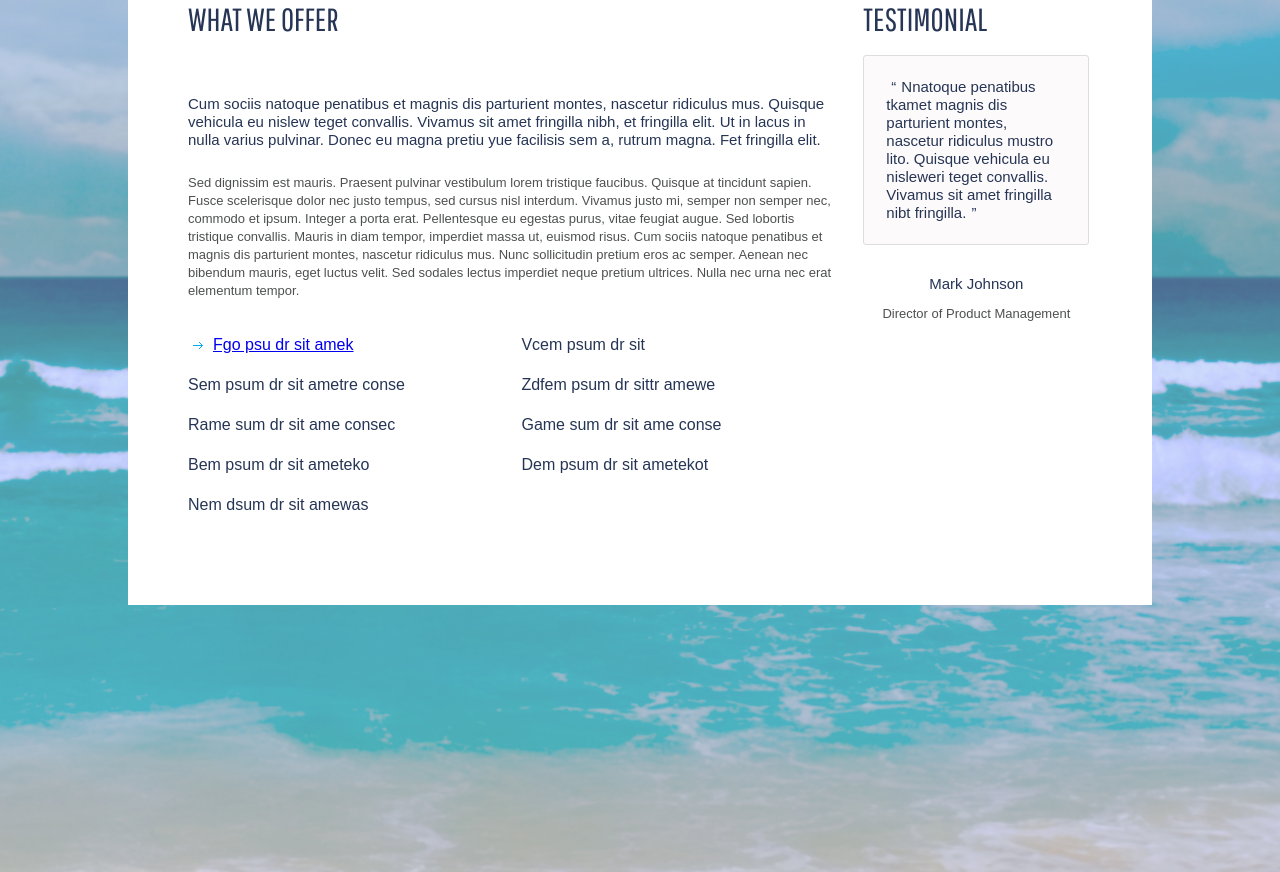
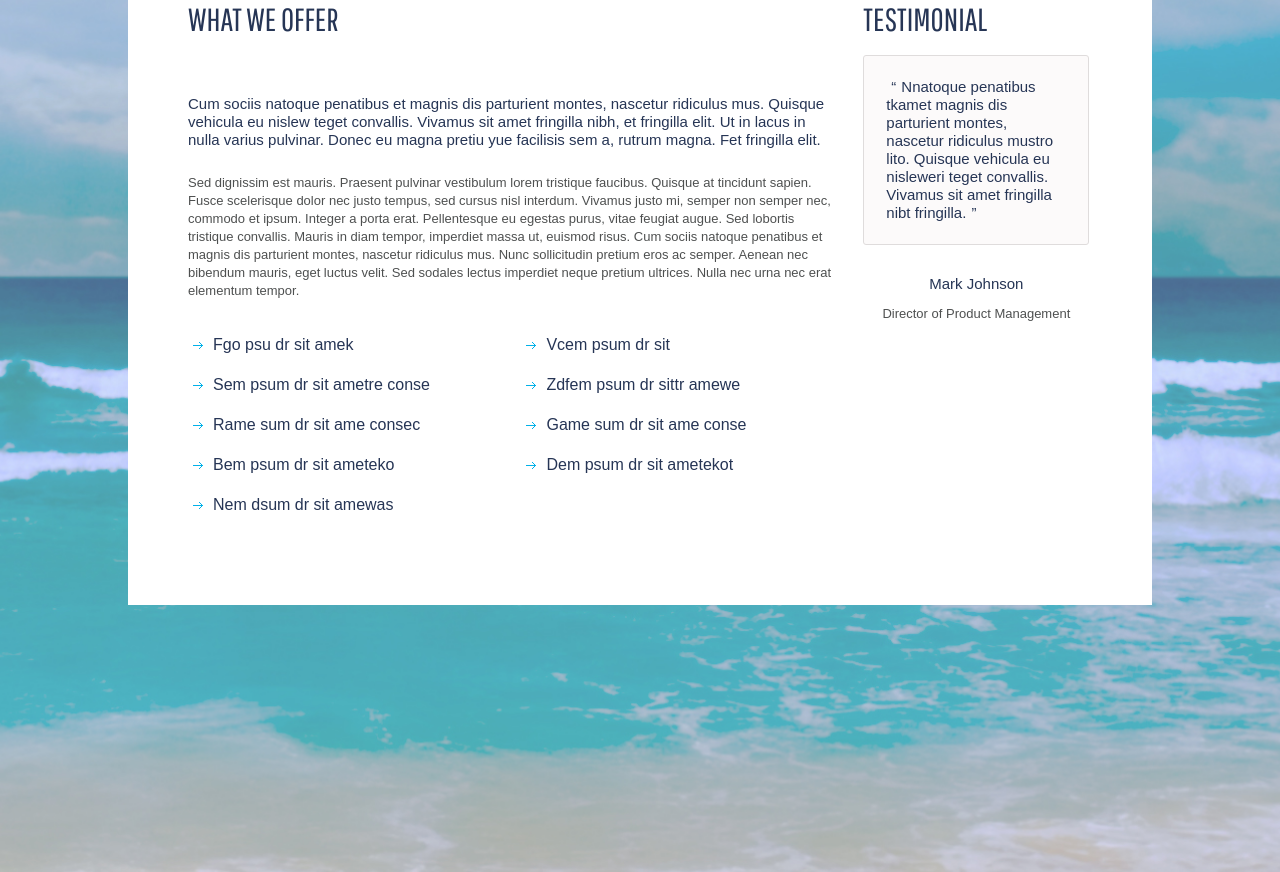
Before and after one commit to BondYuriy/goit-fe-course, a plain HTML site: page html-css/module-04/index.html in a window 1280 px wide. Shown: the part 930-1802 px from the top of the page. Drawn offline with Linux system fonts and the light colour scheme.

Commit message:
adds fix

```diff
--- a/html-css/module-04/css/styles.css
+++ b/html-css/module-04/css/styles.css
@@ -136,9 +136,9 @@ p {
     color: #263555;
 }
 
-.items a::before {
+.items li::before {
     display: inline-block;
-    content: url(../img/Layer-83.jpg);
+    content: url(../img/Layer83.png);
     width: 20px;
     height: 20px;
     margin-right: 5px;
--- a/html-css/module-04/index.html
+++ b/html-css/module-04/index.html
@@ -50,9 +50,7 @@
                 <p class="lead">Cum sociis natoque penatibus et magnis dis parturient montes, nascetur ridiculus mus. Quisque vehicula eu nislew teget convallis. Vivamus sit amet fringilla nibh, et fringilla elit. Ut in lacus in nulla varius pulvinar. Donec eu magna pretiu yue facilisis sem a, rutrum magna.  Fet fringilla elit.</p>
                 <p class="text">Sed dignissim est mauris. Praesent pulvinar vestibulum lorem tristique faucibus. Quisque at tincidunt sapien. Fusce scelerisque dolor nec justo tempus, sed cursus nisl interdum. Vivamus justo mi, semper non semper nec, commodo et ipsum. Integer a porta erat. Pellentesque eu egestas purus, vitae feugiat augue. Sed lobortis tristique convallis. Mauris in diam tempor, imperdiet massa ut, euismod risus. Cum sociis natoque penatibus et magnis dis parturient montes, nascetur ridiculus mus. Nunc sollicitudin pretium eros ac semper. Aenean nec bibendum mauris, eget luctus velit. Sed sodales lectus imperdiet neque pretium ultrices. Nulla nec urna nec erat elementum tempor.</p>
                 <ul class="items">
-                    <li>
-                        <a href="#">Fgo psu dr sit amek</a>
-                    </li>
+                    <li>Fgo psu dr sit amek</li>
                     <li>Sem psum dr sit ametre conse</li>
                     <li>Rame sum dr sit ame consec</li>
                     <li>Bem psum dr sit ameteko </li>
```
Also changed, not shown: html-css/module-04/img/Layer-83.jpg (deleted).
